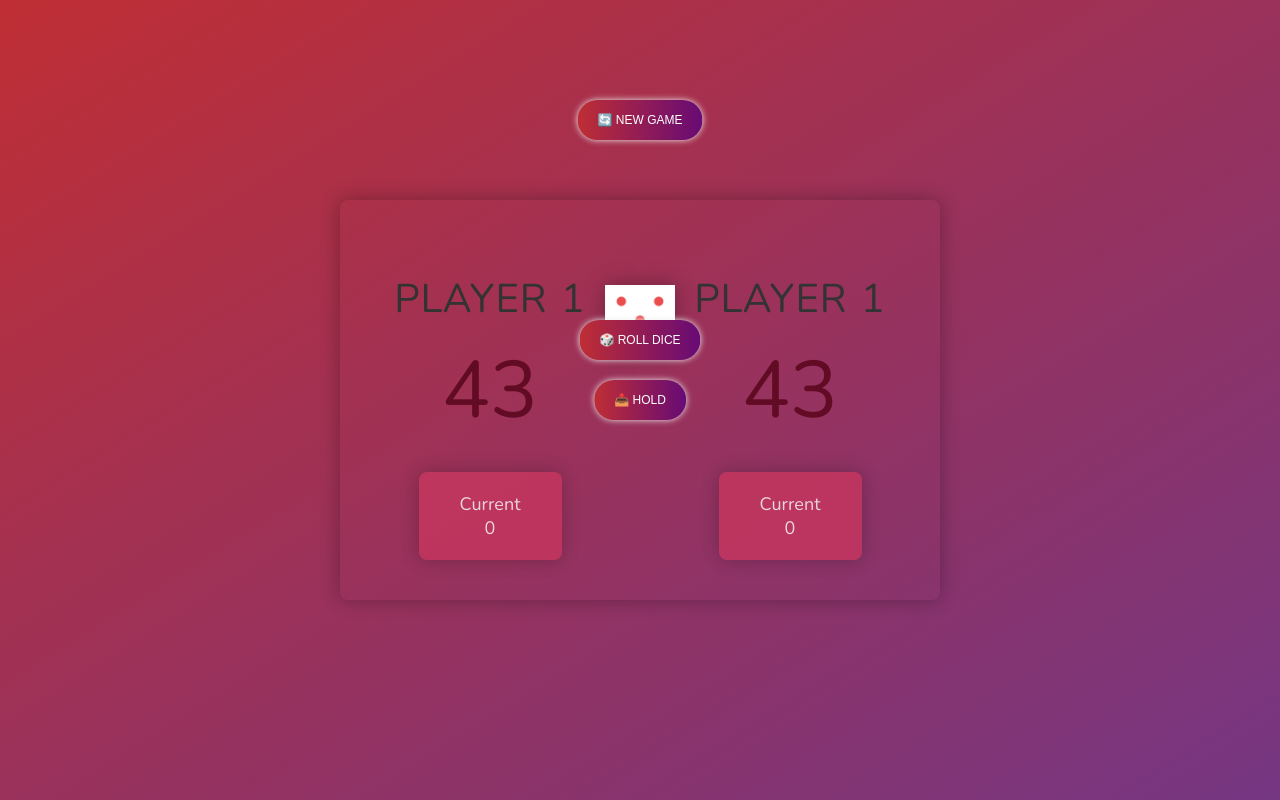
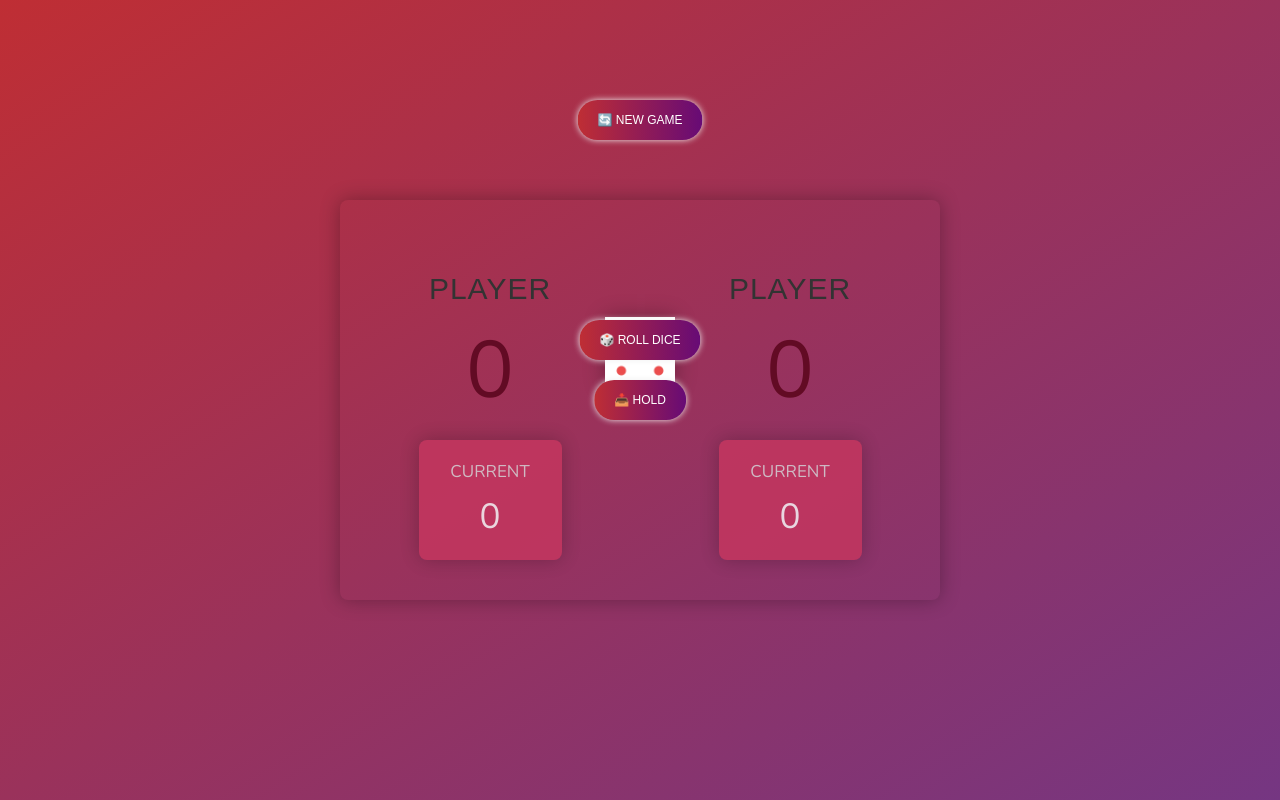
Before and after one commit to ayan878/React-Games, a React (Vite) app in the folder Pig Game/: page / in a window 1280 px wide. Built offline with nearby package versions, Linux system fonts and the light colour scheme.

Commit message:
Pig Game

```diff
--- a/Pig Game/src/App.jsx
+++ b/Pig Game/src/App.jsx
@@ -1,16 +1,37 @@
-import React from 'react'
-import Player from './components/Player';
-import RollDiceButton from './components/RollDiceButton';
+import React, { useState } from "react";
+import Player from "./components/Player";
+import RollDiceButton from "./components/RollDiceButton";
+
 function App() {
+  const [playerName, setPlayerName] = useState("Player");
+  const [score, setScore] = useState(0);
+  const [curScore, setCurScore] = useState(0);
+
   return (
     <>
       <main>
-       <Player/>
-       <Player/>
-       <RollDiceButton/>
+        <Player
+          score={score}
+          curScore={curScore}
+          playerName={playerName}
+          setPlayerName={setPlayerName}
+        />
+        <Player
+          score={score}
+          curScore={curScore}
+          playerName={playerName}
+          setPlayerName={setPlayerName}
+        />
+        <RollDiceButton
+          setPlayerName={setPlayerName}
+          score={score}
+          setScore={setScore}
+          curScore={curScore}
+          setCurScore={setCurScore}
+        />
       </main>
     </>
   );
 }
 
-export default App
+export default App;
--- a/Pig Game/src/components/Player.jsx
+++ b/Pig Game/src/components/Player.jsx
@@ -1,20 +1,29 @@
-import React from 'react'
+import { useState } from "react";
 
-function Player() {
+function Player({score,curScore,setPlayerName,playerName}) {
+  // const [playerName, setPlayerName] = useState("Player");
+
+  function handlePlayerName(e) {
+    setPlayerName(e.target.value);
+  }
+
   return (
     <section className="player player--0 player--active">
-      <h2 className="name" id="name--0">
-        Player 1
-      </h2>
-      <p className="score score--0">43</p>
-      <div className="current">
-        <p current-label>Current</p>
+      <input
+        type="text"
+        className="name"
+        value={playerName}
+        onChange={handlePlayerName}
+      />
+      <p className="score score--0">{score}</p>
+      <div className="current" >
+        <p className="current-label">Current</p>
         <p className="current-score" id="current--0">
-          0
+          {curScore}
         </p>
       </div>
     </section>
   );
 }
 
-export default Player
+export default Player;
--- a/Pig Game/src/components/RollDiceButton.jsx
+++ b/Pig Game/src/components/RollDiceButton.jsx
@@ -1,13 +1,59 @@
-import diceImg from "../assets/dice-5.png";
+import { useState } from "react";
+import dice1 from "../assets/dice-1.png";
+import dice2 from "../assets/dice-2.png";
+import dice3 from "../assets/dice-3.png";
+import dice4 from "../assets/dice-4.png";
+import dice5 from "../assets/dice-5.png";
+import dice6 from "../assets/dice-6.png";
 
-function RollDiceButton() {
+const diceImages = [dice1, dice2, dice3, dice4, dice5, dice6];
+
+function RollDiceButton({
+  score,
+  setScore,
+  curScore,
+  setCurScore,
+  setPlayerName,
+}) {
+  const [currentImage, setCurrentImage] = useState(dice6);
+
+  const getRandomDice = () => {
+    const randomIndex = Math.floor(Math.random() * diceImages.length);
+    return randomIndex;
+  };
+
+  function handleRollDice() {
+    // const randomDiceImage = getRandomDice();
+    const diceValue = getRandomDice();
+    setCurrentImage(diceImages[diceValue]);
+    setCurScore(diceValue + 1);
+    setScore((prevScore) => prevScore + curScore);
+    console.log("Curent", curScore);
+  }
+
+  function handleHold() {
+    setScore((prevScore) => prevScore + curScore);
+    console.log(score);
+    setCurScore(0);
+  }
+
+  function handleNew() {
+    setPlayerName("Player");
+    setScore(0);
+    setCurScore(0);
+  }
   return (
     <>
-      {" "}
-      <img src={diceImg} alt="Playing dice" className="dice" />
-      <button className="btn btn--new">🔄 New game</button>
-      <button className="btn btn--roll">🎲 Roll dice</button>
-      <button className="btn btn--hold">📥 Hold</button>
+      <img src={currentImage} alt="Playing dice" className="dice" />
+      <button className="btn btn--new" onClick={handleNew}>
+        🔄 New game
+      </button>
+      <button className="btn btn--roll" onClick={handleRollDice}>
+        🎲 Roll dice
+      </button>
+      <button className="btn btn--hold" onClick={handleHold}>
+        📥 Hold
+      </button>
     </>
   );
 }
--- a/Pig Game/src/index.css
+++ b/Pig Game/src/index.css
@@ -33,7 +33,7 @@ main {
   position: absolute;
   width: 7rem;
   height: 7rem;
-  top: 40%;
+  top: 44%;
   left: 50%;
   transform: translate(-50%, -50%); /* Center the element */
   box-shadow: 0 0 20px 0 rgba(0, 0, 0, 0.3);
@@ -41,7 +41,7 @@ main {
 
 .btn {
   position: absolute;
-  width:fit-content;
+  width: fit-content;
   height: 40px;
   left: 50%;
   transform: translate(-50%, -50%);
@@ -89,12 +89,17 @@ main {
 }
 .name {
   position: relative;
-  font-size: 4rem;
+  font-size: 3rem;
   text-transform: uppercase;
   letter-spacing: 1px;
   word-spacing: 2px;
   font-weight: 300;
   margin-bottom: 1rem;
+  border: none;
+  outline: none;
+  background-color: transparent;
+  text-align: center;
+  color: #333;
 }
 
 .score {
@@ -128,3 +133,13 @@ main {
   text-align: center;
   transition: all 0.75s;
 }
+.current-label {
+  text-transform: uppercase;
+  margin-bottom: 1rem;
+  font-size: 1.7rem;
+  color: #ddd;
+}
+
+.current-score {
+  font-size: 3.5rem;
+}
```
Also changed, not shown: Pig Game/.eslintrc.js (added).
